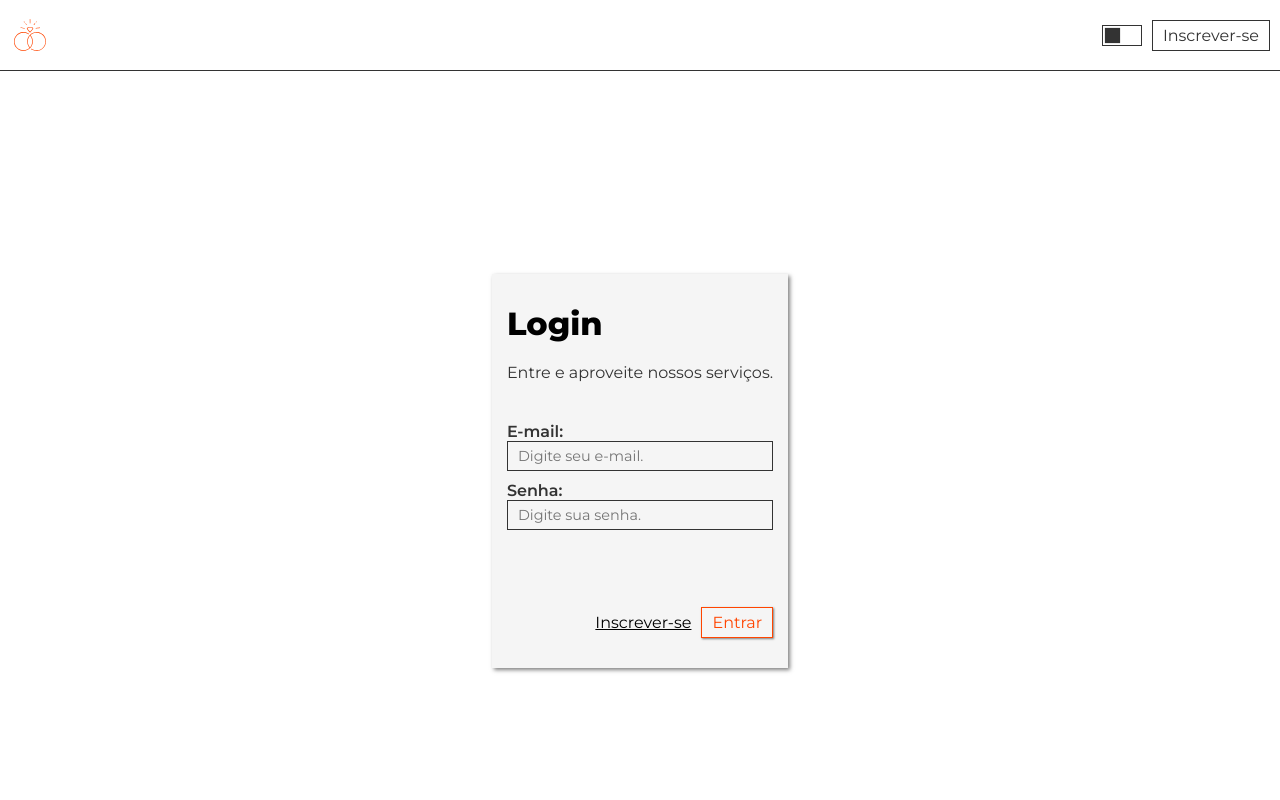
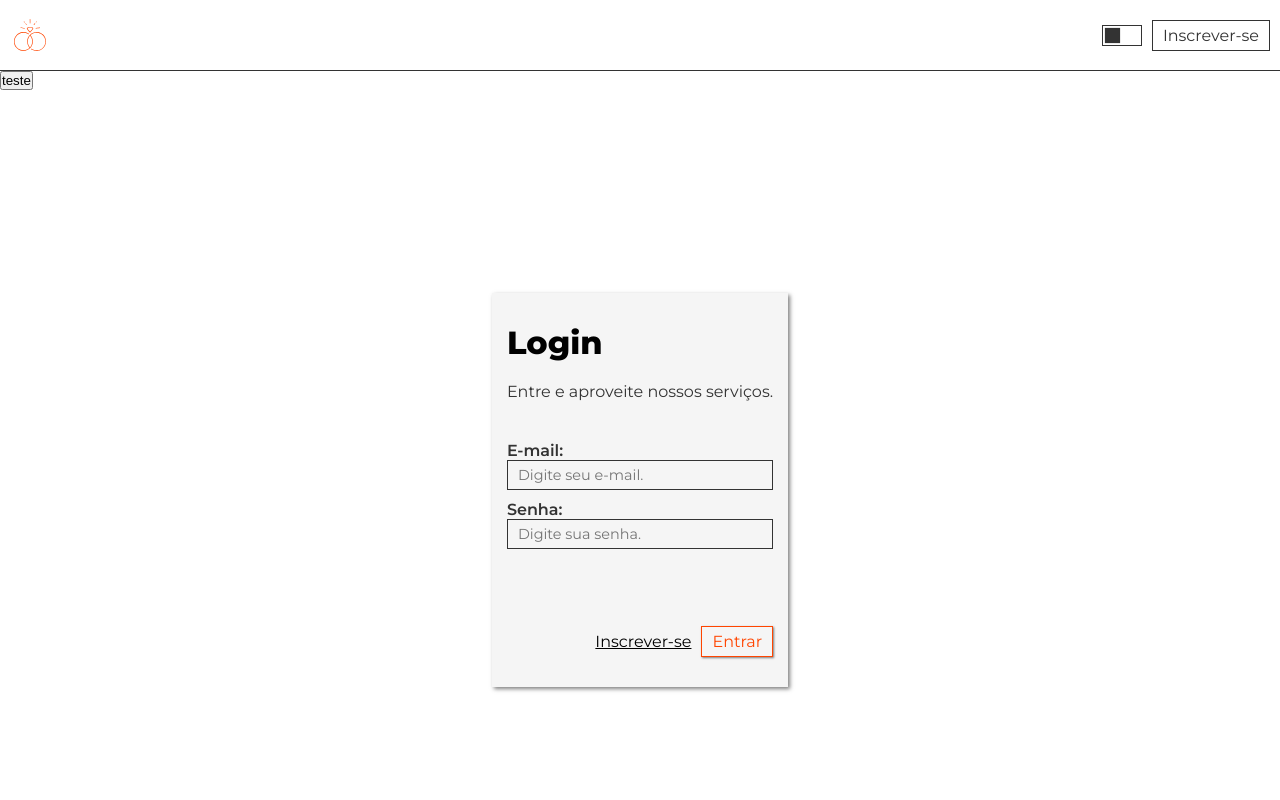
Before and after one commit to RGMenezes/divisor-de-salario, a React (Create React App) app in the folder divisor-de-salario/: page / in a window 1280 px wide. Shown: the top 800 px of the page. Built offline with nearby package versions, Linux system fonts and the light colour scheme; the HTML template or start-up script is replaced by a standard one.

Commit message:
enviando dado para o servidor

```diff
--- a/divisor-de-salario/src/App.js
+++ b/divisor-de-salario/src/App.js
@@ -18,13 +18,13 @@ function App() {
   const [darkMode, setdarkMode] = useState(false);
   const [userRouter, setUserRouter] = useState("login");
 
-  useEffect(() => {
-    api.get('/').then((res) => {
-      console.log(res);
+  function teste(){
+    api.post('/posts', {message: "A mensagem foi enviada do front para o back"}).then((res) => {
+      console.log(res.data);
     }).catch((err) => {
       console.log("Houve um erro "+err);
     });
-  }, []);
+  };
 
 
   return (
@@ -38,6 +38,8 @@ function App() {
           setTheme={setThemeMode}
         />
 
+        <button onClick={teste} > teste</button>
+
         <Routes>
           <Route path="/" element={<Login />} />
           <Route path="/register" element={<Register />} />
```
